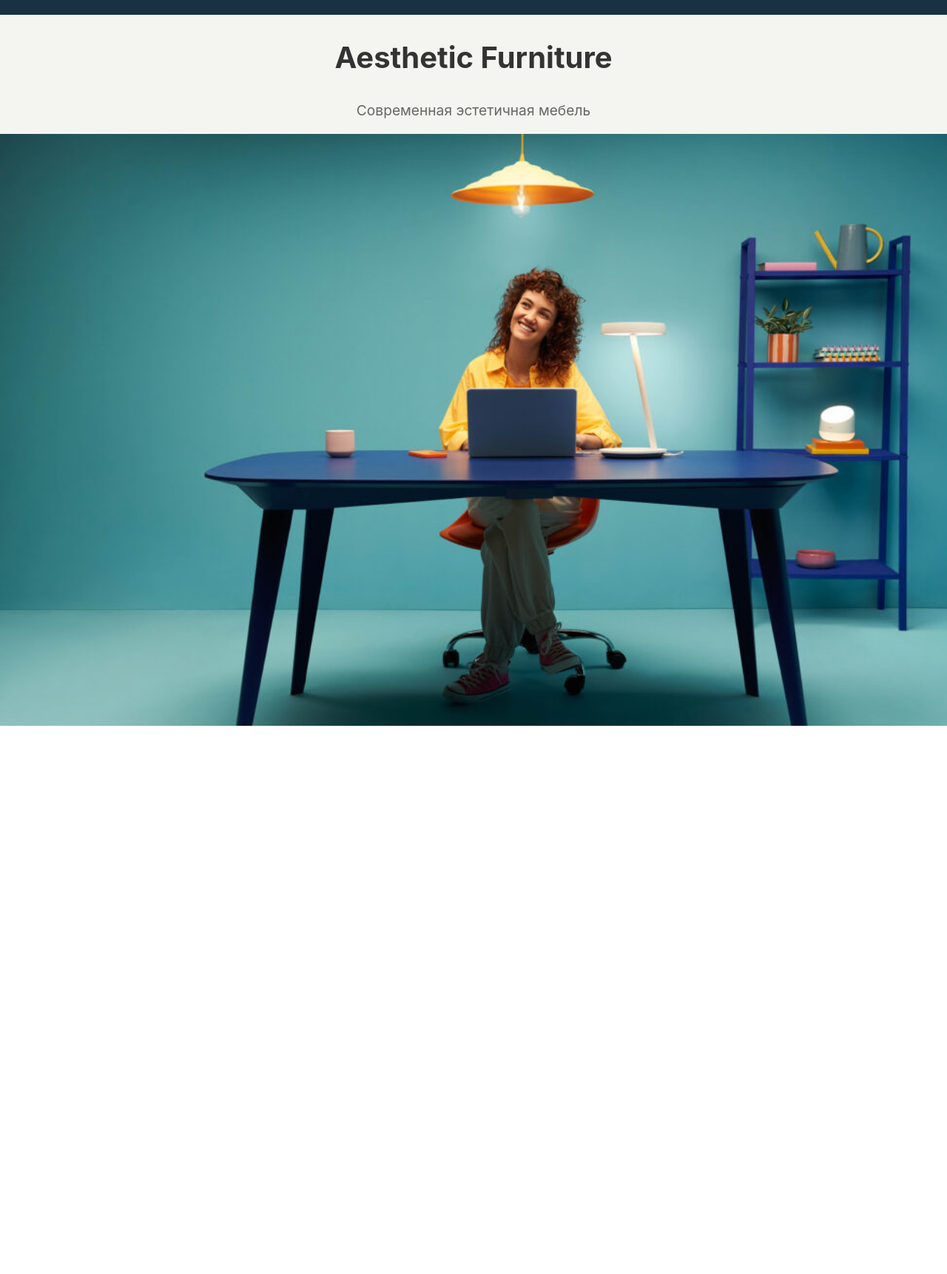
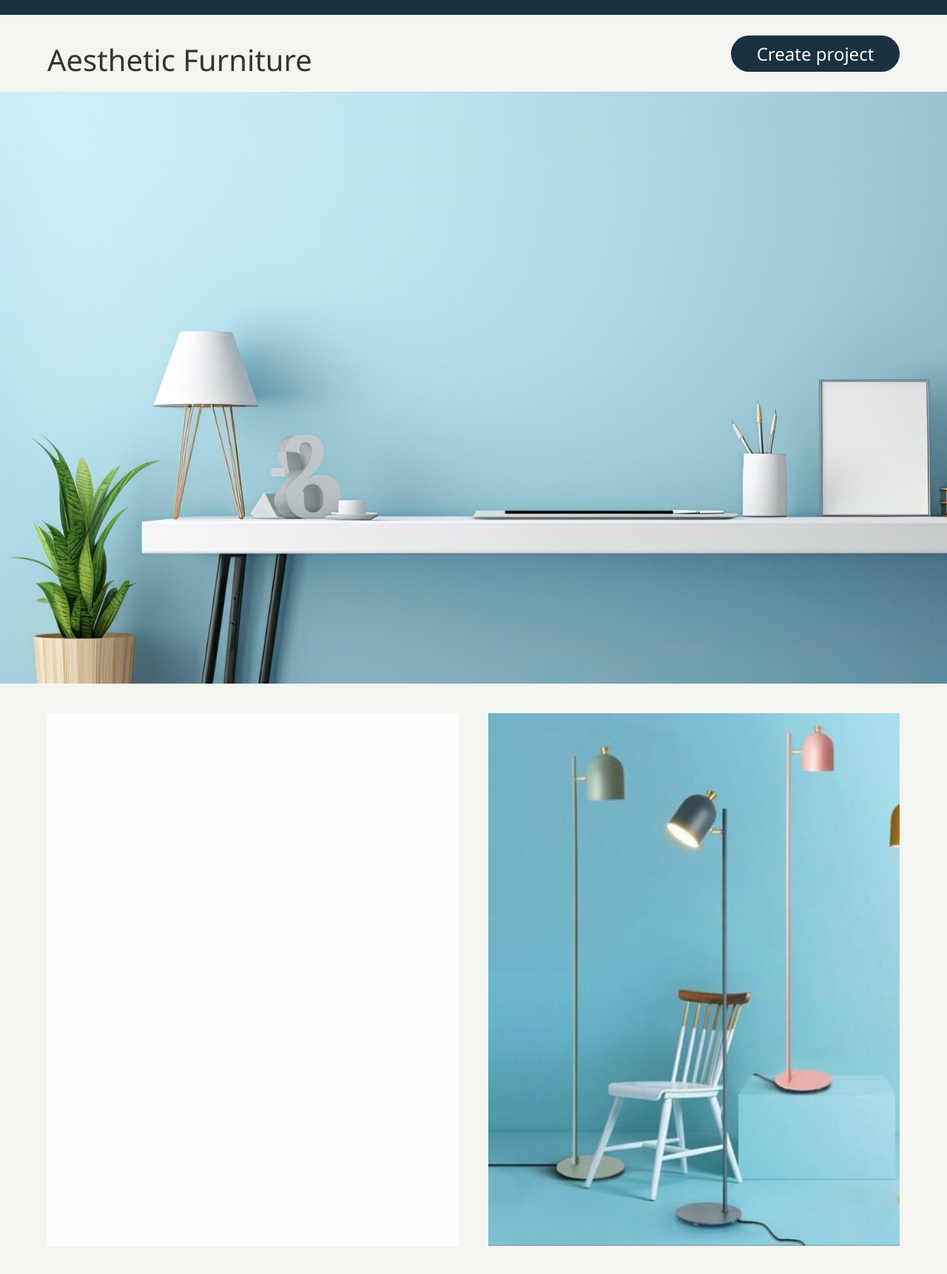
Before and after one commit to Merkuryyi/aestheticFurniture, a React (Create React App) app in the folder frontend/: page / in a window 1280 px wide. Shown: the whole page at 74% size. Before the commit the page ends 981 px from the top, so only its background shows below. Built offline with nearby package versions, Linux system fonts and the light colour scheme.

Commit message:
add in html elements
add elemets website

```diff
--- a/frontend/src/App.js
+++ b/frontend/src/App.js
@@ -6,11 +6,17 @@
         <div className="app-content">
             <div className="black-stripe"></div>
             <nav className="navigation-block">
-                <h1>Aesthetic Furniture</h1>
-                <p>Современная эстетичная мебель</p>
+                <h1 className="name-website">Aesthetic Furniture</h1>
+                <button className="button-navigation" aria-label="Create project">
+                    <span className="button-text">Create project</span>
+                </button>
             </nav>
-            <section className="background-info">
+            <section className="background-info"></section>
+            <section className="block-info">
+                <section className="background-description">
 
+                </section>
+                <div className="image-object"></div>
             </section>
         </div>
     );
--- a/frontend/src/styles/index.css
+++ b/frontend/src/styles/index.css
@@ -8,7 +8,7 @@
 }
 
 code {
-  font-family: source-code-pro, Menlo, Monaco, Consolas, 'Courier New',
+    font-family: source-code-pro, Menlo, Monaco, Consolas, 'Courier New',
     monospace;
 }
 
@@ -29,13 +29,22 @@
 .app-content {
     position: relative;
     display: flex;
-    align-items: start;
+    align-items: center;
     justify-content: center;
     width: 100%;
     height: 100%;
     flex-direction: column;
 
 
+
+}
+.name-website
+{
+    font-family: 'Segoe UI';
+    font-style: normal;
+    font-weight: 400;
+    font-size: 48px;
+    color: #000000;
 }
 
 .app-content h1 {
@@ -61,10 +70,10 @@
     position: relative;
     display: flex;
     align-items: center;
-    justify-content: center;
-    width: 100%;
+    justify-content: space-between;
+    width: 90%;
     height: 100%;
-    flex-direction: column;
+    flex-direction: row;
 }
 
 .background-info
@@ -72,9 +81,72 @@
     position: relative;
     align-items: center;
     justify-content: center;
-    background-image: url('../images/objectsWithHuman.jpg');
+    background-image: url('../images/blue-wall.jpg');
     display: flex;
     background-size: cover;
     width: 100%;
     height: 100vh;
 }
+
+.button-navigation
+{
+    position: relative;
+    align-items: center;
+    justify-content: center;
+    width: 228px;
+    height: 49px;
+    max-width: 298px;
+    max-height: 49px;
+    background: #193140;
+    border-radius: 33px;
+    cursor: pointer;
+    outline: none;
+    border: none;
+}
+.button-navigation:hover
+{
+    background: #234B65;
+}
+.button-text
+{
+    font-family: 'Segoe UI';
+    font-style: normal;
+    font-weight: 500;
+    font-size: 24px;
+    color: white;
+    white-space: nowrap;
+}
+
+.block-info
+{
+    position: relative;
+    align-items: center;
+    justify-content: center;
+    display: flex;
+    width: 90%;
+    height: 100vh;
+    gap: 40px;
+}
+
+.background-description
+{
+    position: relative;
+    align-items: center;
+    justify-content: center;
+    display: flex;
+    background-color: #FEFEFE;
+    width: 50%;
+    height: 90vh;
+}
+
+.image-object
+{
+    position: relative;
+    align-items: center;
+    justify-content: center;
+    display: flex;
+    background-image: url('../images/lamps.jpg');
+    background-size: cover;
+    width: 50%;
+    height: 90vh;
+}
```
Also changed, not shown: frontend/src/images/blue-wall.jpg (added), 12 other files (tests, documents, lock files or other folders).
